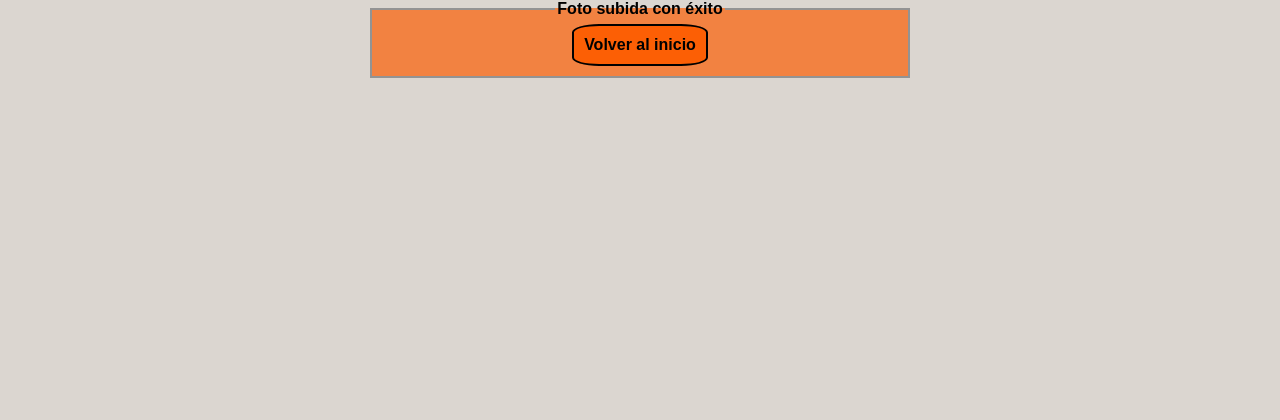
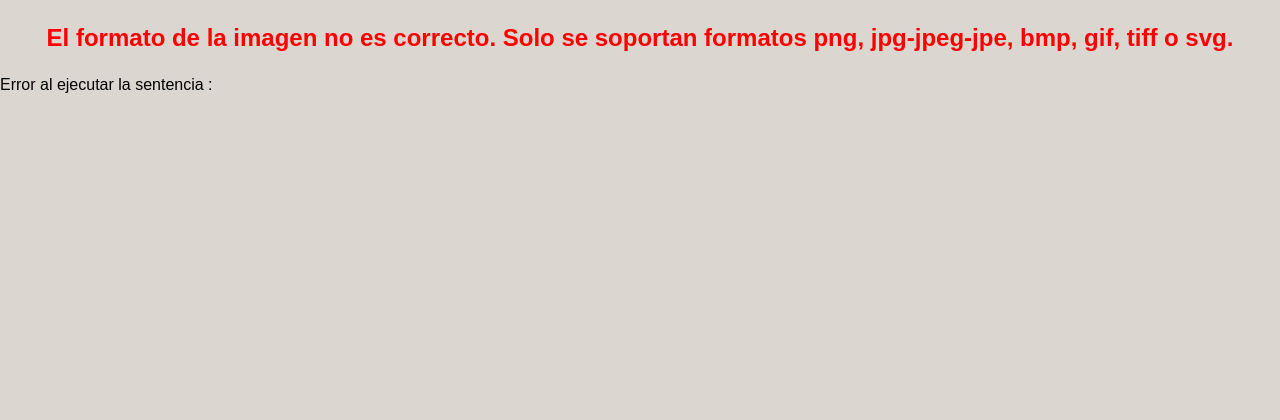
Before and after one commit to Narukage/DAW, a PHP site: the page made by respuesta_añadirfoto.php in a window 1280 px wide. Shown: the part 250-670 px from the top of the page. Run offline with PHP 8.4, Linux system fonts and the light colour scheme; data comes from the database, SQL or seed files in the repository; data that the repository does not hold is empty.

Commit message:
Practica 10

```diff
--- a/añadirfoto.php
+++ b/añadirfoto.php
@@ -118,7 +118,7 @@
 							?>
 							</p>
 		<p><label><b>Foto:</b></label>
-    	<input type="file" name="imagen">
+    	<input type="file" name="imagen" accept="" required>
 			</p>
 			<input title="Añadir foto" value="Añadir foto" type="submit" class="centrado" >
 
--- a/respuesta_añadirfoto.php
+++ b/respuesta_añadirfoto.php
@@ -55,13 +55,52 @@
 
 		$fila=mysqli_fetch_assoc($resultado);
 
+	//Comprobamos que la imagen a subir es correcta
+	$error=false;
 
-	//aquí ya hacemos el insert en la base de datos
+	if ($_FILES["imagen"]["error"] != 0)
+		{
+		 echo "Error de archivo".$_FILES["imagen"]["error"]."<br/>";
+		}
 
+		if($_FILES["imagen"]["type"] == ("image/jpeg") //Formatos de imagen validos
+			|| $_FILES["imagen"]["type"] ==("image/gif")
+			|| $_FILES["imagen"]["type"] ==("image/jpg")
+			|| $_FILES["imagen"]["type"] ==("image/png")
+			|| $_FILES["imagen"]["type"] == ("image/bmp")
+			|| $_FILES["imagen"]["type"] ==("image/vnd.microsoft.icon")
+			|| $_FILES["imagen"]["type"] ==("image/tiff")
+			|| $_FILES["imagen"]["type"] ==("image/svg+xml")
+			){
+		}else{
+			$error=true;
+			echo "<p id='error'>El formato de la imagen no es correcto. Solo se soportan formatos png, jpg-jpeg-jpe, bmp, gif, tiff o svg.</p>";
+		}
+
+		if(ceil($_FILES["imagen"]["size"]/(1024*1024))>50){ //Tamanio de imagen valido
+			$error=true;
+			echo "<p id='error'>Archivo demasiado grande, suba uno más pequeño.</p>";
+		}
+
+		$num = rand(0, 1000);
+
+		if(!$error){
+			//SUBIDA IMAGEN
+			$dir_subida = 'C:\xampp\htdocs\PARALUJAN\dec\\'; //Movemos la imagen subida a la carpeta dec\
+			//Aniado tanto el nombre del usuario como un numero aleatorio para que no se chafen los archivos
+			$fichero_subido = $dir_subida . $titulo . $fecha . $num . basename($_FILES['imagen']['name']);
+
+			if (move_uploaded_file($_FILES['imagen']['tmp_name'], $fichero_subido)) {
+					echo "<h2 id='titulos'>¡Imagen subida correctamente!</h2>";
+			} else {
+				echo "<p id='error'>Error en la subida de imagen.</p><br>";
+			}
+
+			$fichero_subido = addslashes('/PARALUJAN/dec/' . $titulo . $fecha . $num . basename($_FILES['imagen']['name']));
 
 			//aqui hago la sentencia insert
 			$sentencia="INSERT INTO fotos(Titulo, Descripcion, Fecha, Pais, Album, Fichero, Fregistro)
-						VALUES ('".$titulo."','" .$descripcion. "','" .$fecha. "','" .$pais. "','" .$fila['idAlbum']. "','" .$foto. "','" .$hora. "')";
+						VALUES ('".$titulo."','" .$descripcion. "','" .$fecha. "','" .$pais. "','" .$fila['idAlbum']. "','" .$fichero_subido. "','" .$hora. "')";
 			if($resultado = $link->query($sentencia)) {
 					?>
 		<div class="detalle">
@@ -83,7 +122,7 @@
 			if($album!=""){ echo "<b>Álbum: </b> " . $album. "<br>";}
 			if($fecha!=""){ echo "<b>Fecha: </b> " . $fecha. "<br>";}
 
-
+		}
 
 		?>
 
```
Also changed, not shown: misdatos.php (+3 -4 lines), nuevoregistro.php (+45 -15 lines), modifdatos.php (line endings or trailing spaces), registro.php (line endings or trailing spaces).
